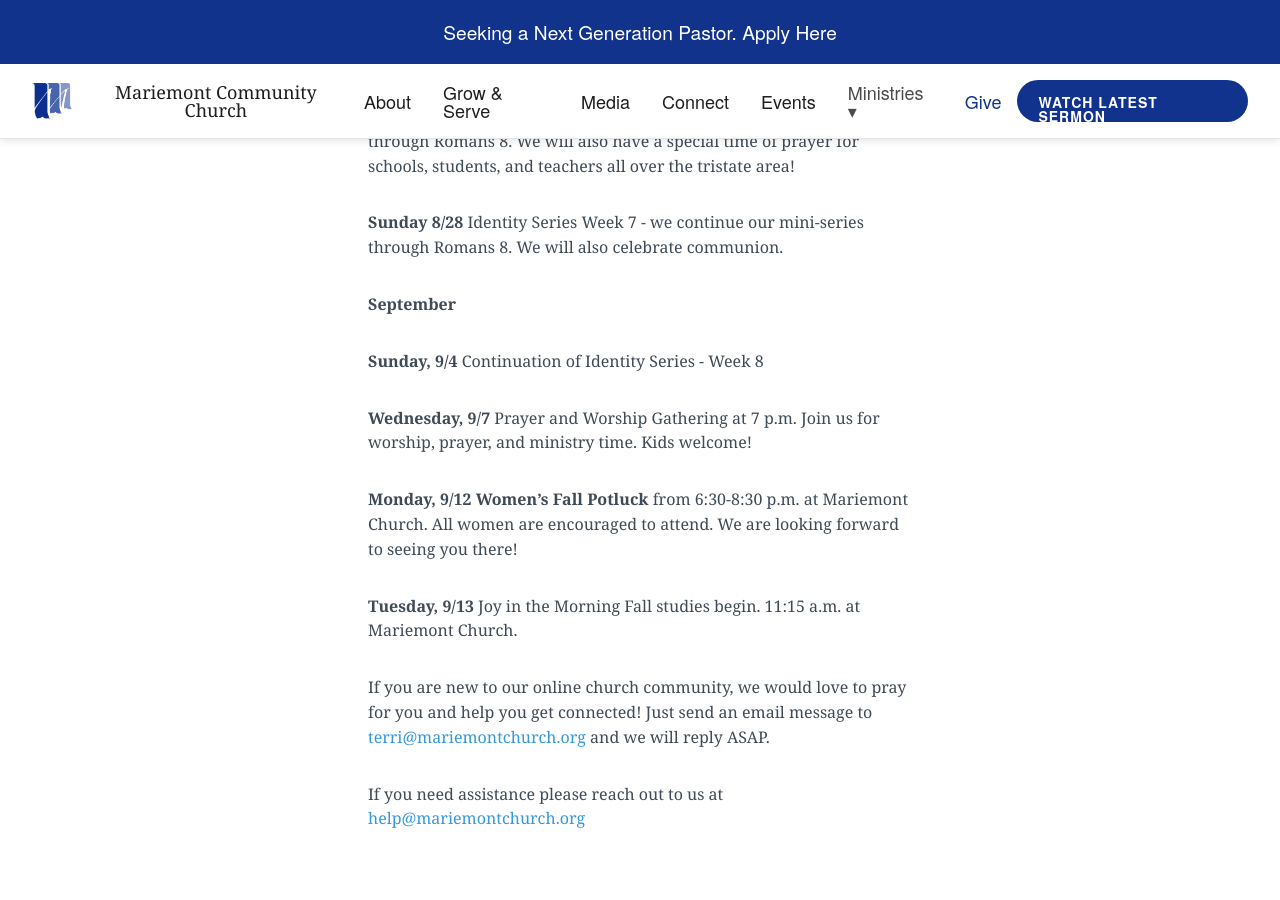
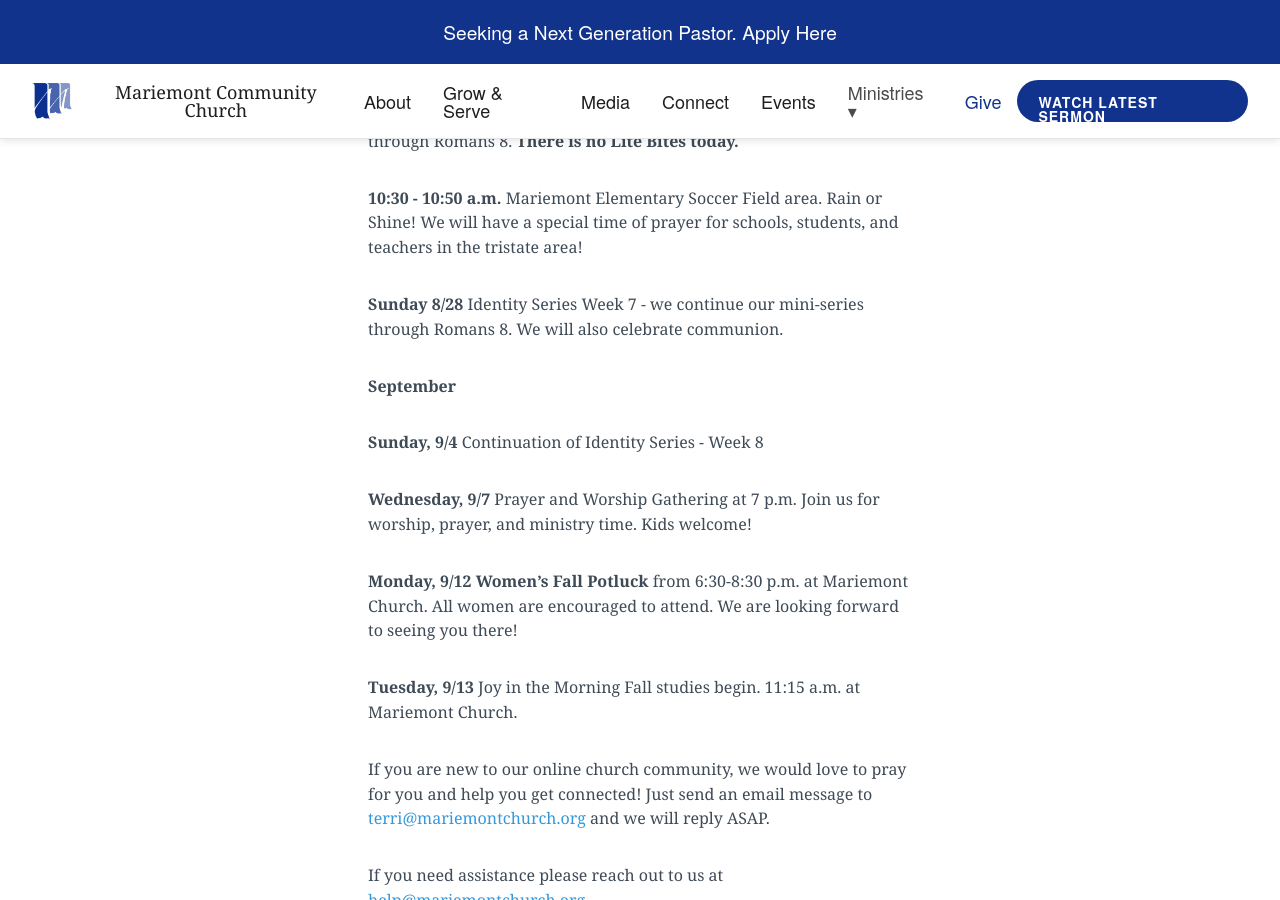
Before and after one commit to lukemoderwell/mariemont, a Jekyll site: the page built from updates.markdown, in a window 1280 px wide and 900 px high, scrolled down 1341 px. Built offline with Jekyll 4.4.1, drawn with Linux system fonts in a browser that asks for light colours; nearby versions of some CDN libraries.

Commit message:
Updated Updates

```diff
--- a/updates.markdown
+++ b/updates.markdown
@@ -50,7 +50,9 @@
 
 **Acts 29 Student Ministry Pool Party** Contact paul@mariemontchurch.org for more information.
 
-**Sunday, 8/21** Identity Series Week 6 - we continue with our mini-series through Romans 8. We will also have a special time of prayer for schools, students, and teachers all over the tristate area!
+**Sunday, 8/21** Identity Series Week 6 - We continue with our mini-series through Romans 8. **There is no Lite Bites today.**
+
+**10:30 - 10:50 a.m.** Mariemont Elementary Soccer Field area. Rain or Shine! We will have a special time of prayer for schools, students, and teachers in the tristate area!
 
 **Sunday 8/28** Identity Series Week 7 - we continue our mini-series through Romans 8. We will also celebrate communion.
 
```
